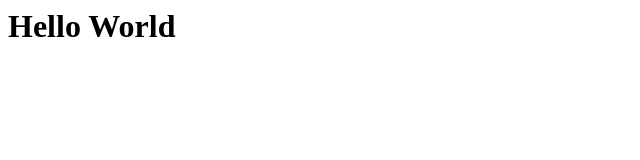
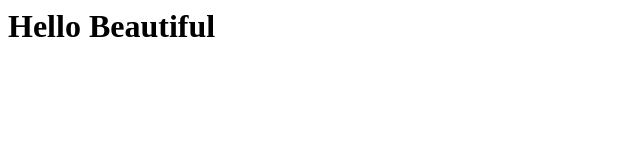
Before and after one commit to Manan-Govil/MyFirstRepo, a plain HTML site: page index.html in a window 1280 px wide. Shown: the whole page, without its empty margins (0-640 px from the left). Drawn offline with Linux system fonts and the light colour scheme.

Commit message:
jai ram ji ki

```diff
--- a/index.html
+++ b/index.html
@@ -3,6 +3,6 @@
 <title>Title</title>
 </head>
 <body>
-<h1>Hello World</h1>
+<h1>Hello Beautiful</h1>
 </body>
 </html>
```
